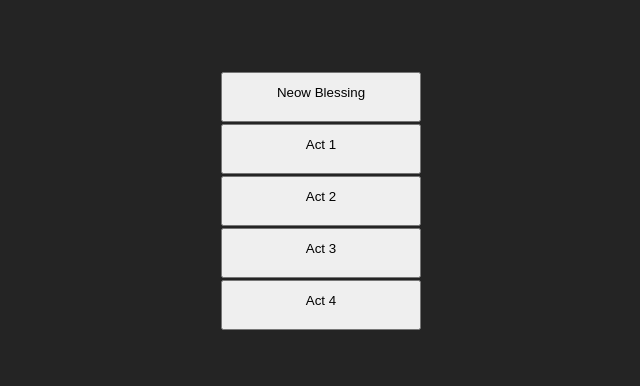
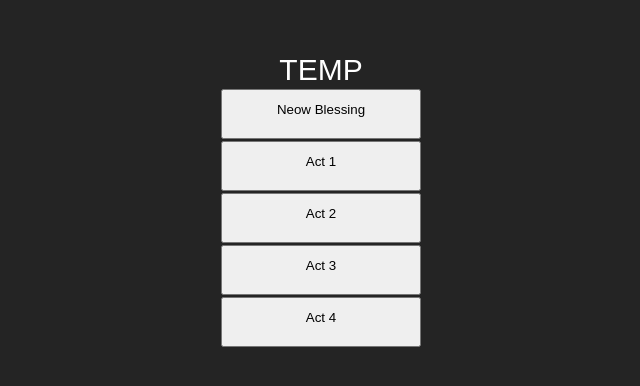
Before and after one commit to hetesaus/sts-app, a plain HTML site: page index.html in a window 1280 px wide. Shown: the part 200-586 px from the top of the page, without its empty margins (319-959 px from the left). Drawn offline with Linux system fonts and the light colour scheme; a web font is replaced by a local one.

Commit message:
Update index.html

```diff
--- a/index.html
+++ b/index.html
@@ -8,6 +8,8 @@
 </head>
 <body>
 	<div id="container" class="container">
+		TEMP
+
 		<a href="neow.html" target="_blank">
 			<button class="Button">Neow Blessing</button>
 		</a>
```
